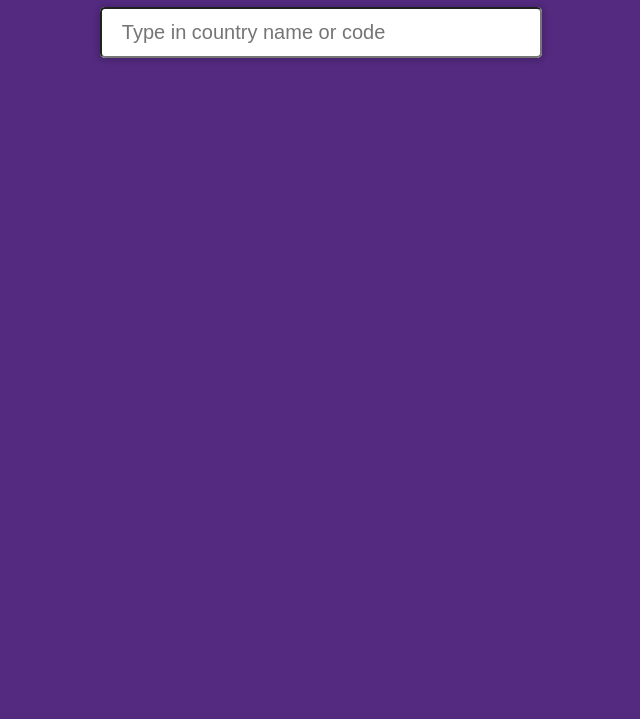
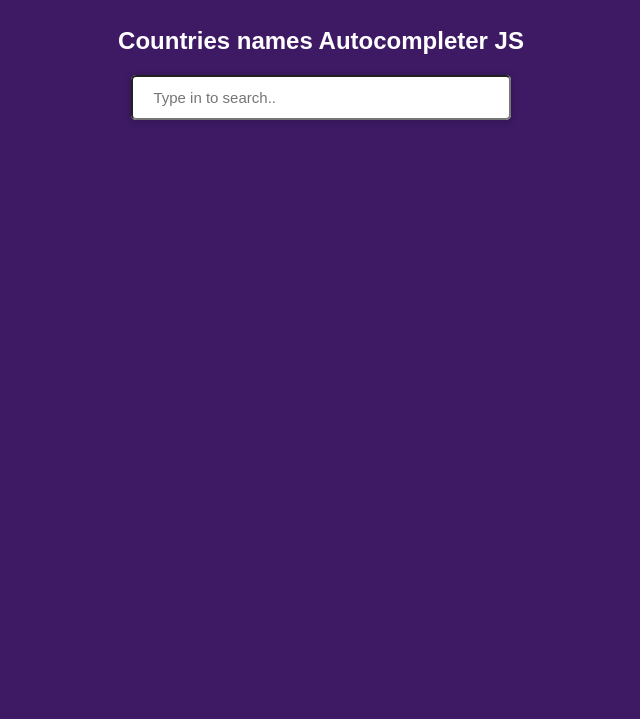
Before and after one commit to abed-404/autocompleter, a website: page public/index.html in a window 1280 px wide. Shown: the part 81-800 px from the top of the page, without its empty margins (319-959 px from the left). Drawn offline with Linux system fonts and the light colour scheme; files that its build step writes are made by us from their sources; files whose address does not match are found by name.

Commit message:
serach by country name

```diff
--- a/public/index.html
+++ b/public/index.html
@@ -11,12 +11,11 @@
 
 <body>
     <div class="container">
-        <h1>Countries names Autocompleter JS</h1>
+        <h2>Countries names Autocompleter JS</h2>
         <div class="search-bar">
-            <input type="text" id="search" placeholder="Type in country name or code" />
+            <input type="text" id="search" placeholder="Type in to search.." />
             <div id="results" class="sug"></div>
         </div>
-
     </div>
     <script src="public/index.js"></script>
 </body>
--- a/public/index.js
+++ b/public/index.js
@@ -2,7 +2,7 @@ const search = document.getElementById('search')
 const matchList = document.getElementById('results')
 
 function httpGetSuggestions(key) {
-    if (key.length === 0 ){
+    if (key.length === 0) {
         matchList.innerHTML = ""
         return
     }
--- a/public/style.css
+++ b/public/style.css
@@ -1,8 +1,9 @@
-body{
+body {
     font-family: "B612", sans-serif;
-    background-color: #532a7f;
+    background-color: #3e1a65;
     color: #fff;
 }
+
 .container {
     display: flex;
     flex-direction: column;
@@ -10,47 +11,54 @@ body{
     justify-items: center;
     justify-content: center;
 }
+
 .container .search-bar {
-    width: 35%;
+    width: 30%;
     background-color: white;
     color: black;
     box-shadow: 0px 1px 5px 3px rgba(0, 0, 0, 0.12);
     border-radius: 5px;
 }
+
+.container h2 {
+    margin-top: 100px;
+}
+
 .search-bar input[type=text] {
     width: 100%;
     padding: 12px 20px;
-    /* margin: 8px 0; */
     box-sizing: border-box;
     border-radius: 5px;
-    font-size: 20px;
+    font-size: 15px;
 }
+
 .sug li {
     width: 90%;
     cursor: pointer;
     list-style: none;
-    padding: 3px 7px;
+    padding: 8px 12px;
     font-family: "B612", sans-serif;
 }
 
 .search-bar input[type=text]:focus {
     border: 3px solid #555;
 }
+
 .sug li:hover {
     border-radius: 2px;
     width: auto;
-    background-color:#65428a;
-    color:#fff;
+    background-color: #65428a;
+    color: #fff;
 }
 
-.search-bar .sug{
+.search-bar .sug {
     width: 100%;
     border-radius: 5px;
     max-height: 300px;
     overflow-y: scroll;
     overflow-x: hidden;
 }
-/* Hide scrollbar */
+
 .sug::-webkit-scrollbar {
     display: none;
 }
--- a/src/handlers.js
+++ b/src/handlers.js
@@ -48,9 +48,10 @@ const getSuggestions = (key, response) => {
             const countries = JSON.parse(data.toString());
             let matches = countries.filter(country => {
                 const regex = new RegExp(`^${key}`, 'gi');
-                return country.name.match(regex) || country.code.match(regex);
+                //return country.name.match(regex) || country.code.match(regex); search by name or code
+                return country.name.match(regex)
             });
-            if (matches.length == 0){
+            if (matches.length == 0) {
                 response.writeHead(404);
                 response.end()
             }
```
